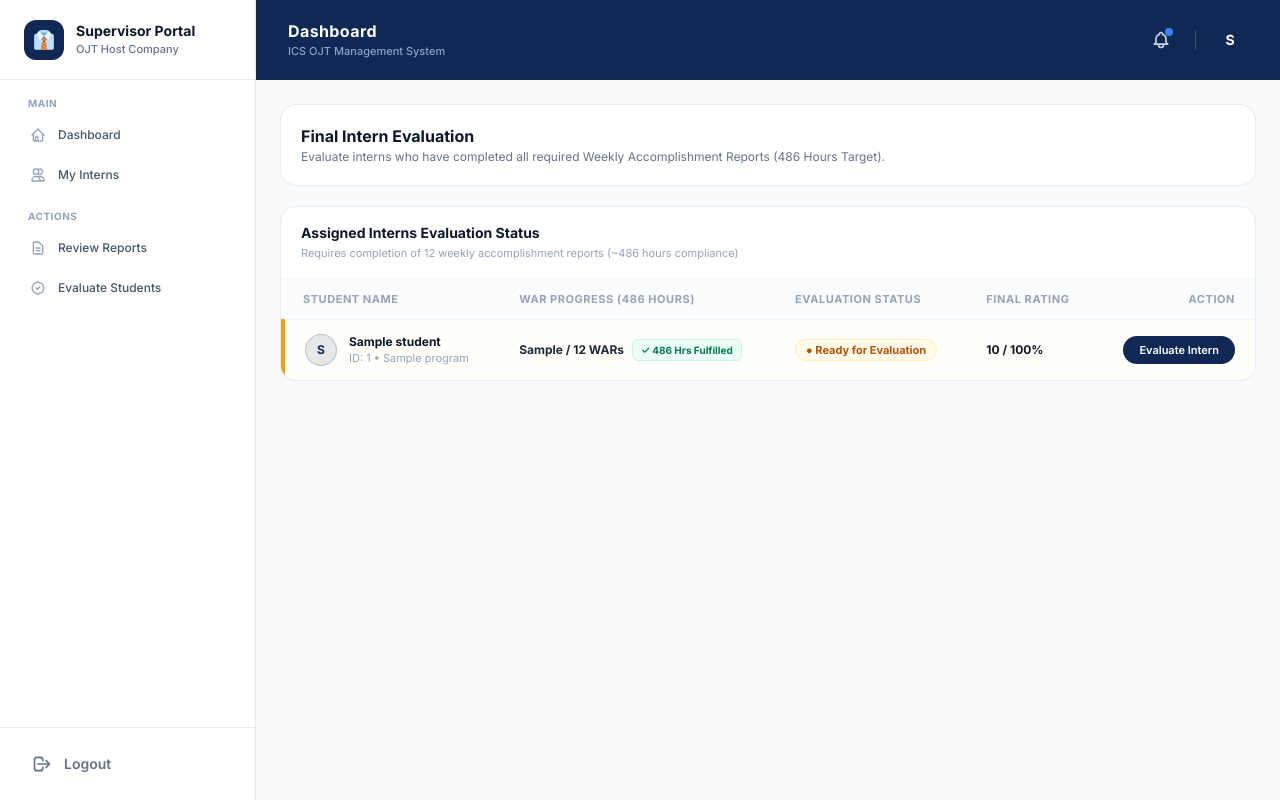
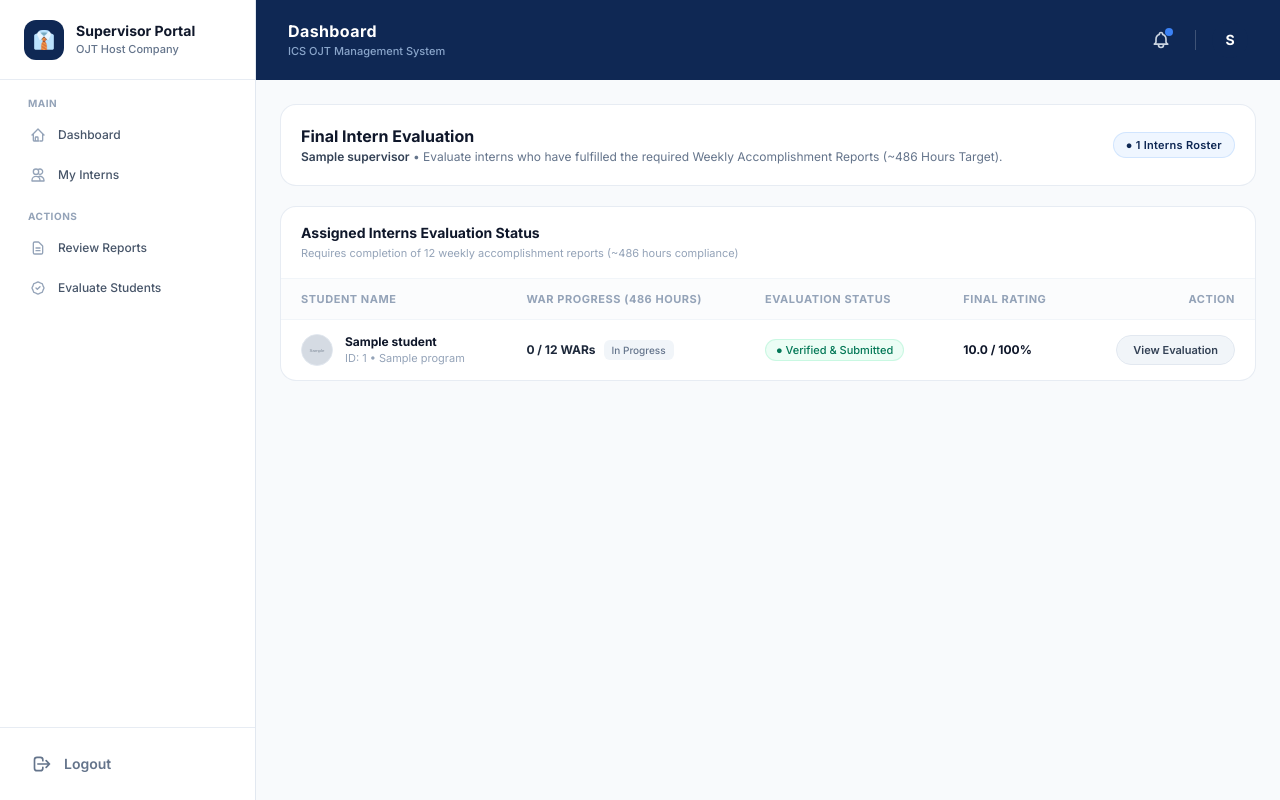
Before and after one commit to OIS-KPS/OP, a PHP site: the page made by src/pages/supervisor/evaluateInternsPage.php in a window 1280 px wide. Run offline with PHP 8.4, Linux system fonts and the light colour scheme; the template is opened without the code that fills it: most values are stand-ins (such as "Sample title", 1, 10 or a date in 2020); grey boxes marked "Sample" are stand-in pictures; some libraries are stand-ins or nearby versions.

Commit message:
Updated to render live student eval progress

```diff
--- a/src/pages/supervisor/evaluateInternsPage.php
+++ b/src/pages/supervisor/evaluateInternsPage.php
@@ -4,8 +4,10 @@
 <head>
     <meta charset="UTF-8">
     <meta name="viewport" content="width=device-width, initial-scale=1.0">
-    <title>Evaluate Interns - Supervisor Portal</title>
+    <title>Final Intern Evaluation - Supervisor Portal</title>
+    <!-- Tailwind CSS -->
     <script src="https://cdn.tailwindcss.com"></script>
+    <!-- Global Custom Stylesheet -->
     <link rel="stylesheet" href="/ICS-PORTAL/public/css/style.css">
 </head>
 <body class="bg-slate-50 text-slate-800 antialiased">
@@ -25,9 +27,16 @@
             <main class="p-6 max-w-7xl w-full mx-auto space-y-5 flex-1 relative">
 
                 <!-- Header Banner Card -->
-                <div class="bg-white rounded-2xl p-5 shadow-xs border border-slate-200/80">
+                <div class="bg-white rounded-2xl p-5 shadow-xs border border-slate-200/80 flex flex-wrap justify-between items-center gap-3">
+                    <div>
                         <h1 class="text-base font-bold text-slate-900 leading-snug">Final Intern Evaluation</h1>
-                    <p class="text-slate-500 text-xs mt-0.5">Evaluate interns who have completed all required Weekly Accomplishment Reports (486 Hours Target).</p>
+                        <p class="text-slate-500 text-xs mt-0.5">
+                            <span class="font-semibold text-slate-700"><?= htmlspecialchars($supervisor['company_name'] ?? 'Host Company'); ?></span> • Evaluate interns who have fulfilled the required Weekly Accomplishment Reports (~486 Hours Target).
+                        </p>
+                    </div>
+                    <div class="px-3 py-1 rounded-full bg-blue-50 text-[#0F2854] border border-blue-200/60 text-[11px] font-semibold tracking-wide">
+                        ● <?= count($students ?? []); ?> Interns Roster
+                    </div>
                 </div>
 
                 <!-- Roster Table Card -->
@@ -39,6 +48,7 @@
                         </div>
                     </div>
 
+                    <?php if (!empty($students) && count($students) > 0): ?>
                         <div class="overflow-x-auto">
                             <table class="w-full text-left border-collapse">
                                 <thead>
@@ -53,21 +63,32 @@
                                 <tbody class="divide-y divide-slate-100 text-slate-700 text-xs">
                                     <?php foreach ($students as $student): ?>
                                         <?php
-                                        $requiredWeeks = 12; // 12 Weeks = ~486 Hours
-                                        $isWARComplete = ($student['submitted_wars'] >= $requiredWeeks);
-                                        $isEvaluated   = ($student['evaluation_status'] === 'Verified');
+                                            $requiredWeeks = 12; // Benchmark target
+                                            $submittedWars = intval($student['submitted_wars'] ?? 0);
+                                            $approvedWars  = intval($student['approved_wars'] ?? 0);
+
+                                            // WARs are complete if approved count meets target benchmark
+                                            $isWARComplete = ($approvedWars >= $requiredWeeks || $submittedWars >= $requiredWeeks);
+
+                                            // Evaluation is finished if an evaluation_id exists or status is verified
+                                            $evalStatus   = strtolower($student['evaluation_status'] ?? '');
+                                            $isEvaluated  = !empty($student['evaluation_id']) || in_array($evalStatus, ['verified', 'completed', 'approved']);
                                         ?>
-                                    <tr class="transition-colors <?= ($isWARComplete && !$isEvaluated) ? 'bg-amber-50/30 hover:bg-amber-100/40 border-l-4 border-l-amber-500' : 'hover:bg-slate-50/80'; ?>">
+                                        <tr class="transition-colors <?= ($isWARComplete && !$isEvaluated) ? 'bg-amber-50/40 hover:bg-amber-100/50 border-l-4 border-l-amber-500' : 'hover:bg-slate-50/80'; ?>">
 
                                             <!-- Student Info -->
                                             <td class="py-3.5 px-5">
                                                 <div class="flex items-center gap-3">
-                                                <div class="w-8 h-8 rounded-full bg-[#0F2854]/10 text-[#0F2854] flex items-center justify-center font-extrabold text-xs shrink-0 border border-[#0F2854]/20">
-                                                    <?= strtoupper(substr($student['name'], 0, 1)); ?>
+                                                    <div class="w-8 h-8 rounded-full bg-[#0F2854]/10 text-[#0F2854] flex items-center justify-center font-extrabold text-xs shrink-0 overflow-hidden border border-slate-200">
+                                                        <?php if (!empty($student['avatar_url'])): ?>
+                                                            <img src="<?= htmlspecialchars($student['avatar_url']); ?>" class="w-full h-full object-cover">
+                                                        <?php else: ?>
+                                                            <?= strtoupper(substr($student['name'] ?? 'I', 0, 1)); ?>
+                                                        <?php endif; ?>
                                                     </div>
                                                     <div>
-                                                    <p class="font-bold text-slate-900"><?= htmlspecialchars($student['name']); ?></p>
-                                                    <p class="text-[11px] text-slate-400">ID: <?= htmlspecialchars($student['student_number']); ?> • <?= htmlspecialchars($student['program']); ?></p>
+                                                        <p class="font-bold text-slate-900"><?= htmlspecialchars($student['name'] ?? 'Intern'); ?></p>
+                                                        <p class="text-[11px] text-slate-400">ID: <?= htmlspecialchars($student['student_number'] ?? 'N/A'); ?> • <?= htmlspecialchars($student['program'] ?? 'BSIT'); ?></p>
                                                     </div>
                                                 </div>
                                             </td>
@@ -75,7 +96,7 @@
                                             <!-- WAR Progress Count -->
                                             <td class="py-3.5 px-5 font-medium">
                                                 <div class="flex items-center gap-2">
-                                                <span class="font-bold text-slate-800"><?= $student['submitted_wars']; ?> / <?= $requiredWeeks; ?> WARs</span>
+                                                    <span class="font-bold text-slate-800"><?= $submittedWars; ?> / <?= $requiredWeeks; ?> WARs</span>
                                                     <?php if ($isWARComplete): ?>
                                                         <span class="px-2 py-0.5 bg-emerald-50 text-emerald-700 text-[10px] font-bold rounded-md border border-emerald-200/60">
                                                             ✓ 486 Hrs Fulfilled
@@ -107,7 +128,7 @@
 
                                             <!-- Final Score -->
                                             <td class="py-3.5 px-5 font-bold text-slate-900">
-                                            <?= $student['final_score'] ? $student['final_score'] . ' / 100%' : '—'; ?>
+                                                <?= !empty($student['final_score']) ? number_format($student['final_score'], 1) . ' / 100%' : '—'; ?>
                                             </td>
 
                                             <!-- Action Button -->
@@ -131,6 +152,14 @@
                                 </tbody>
                             </table>
                         </div>
+                    <?php else: ?>
+                        <!-- Empty State -->
+                        <div class="text-center py-12 px-4">
+                            <div class="w-10 h-10 bg-blue-50 text-blue-600 rounded-xl flex items-center justify-center mx-auto mb-2 text-base font-bold">⭐</div>
+                            <h4 class="text-sm font-semibold text-slate-800">No interns found</h4>
+                            <p class="text-xs text-slate-500 max-w-xs mx-auto mt-0.5">There are currently no interns assigned to your supervisor account for evaluation.</p>
+                        </div>
+                    <?php endif; ?>
                 </div>
 
             </main>
```
Also changed, not shown: supervisor/evaluate_interns.php (+65 -53 lines). Lines whose indentation alone changed are shown as unchanged.
